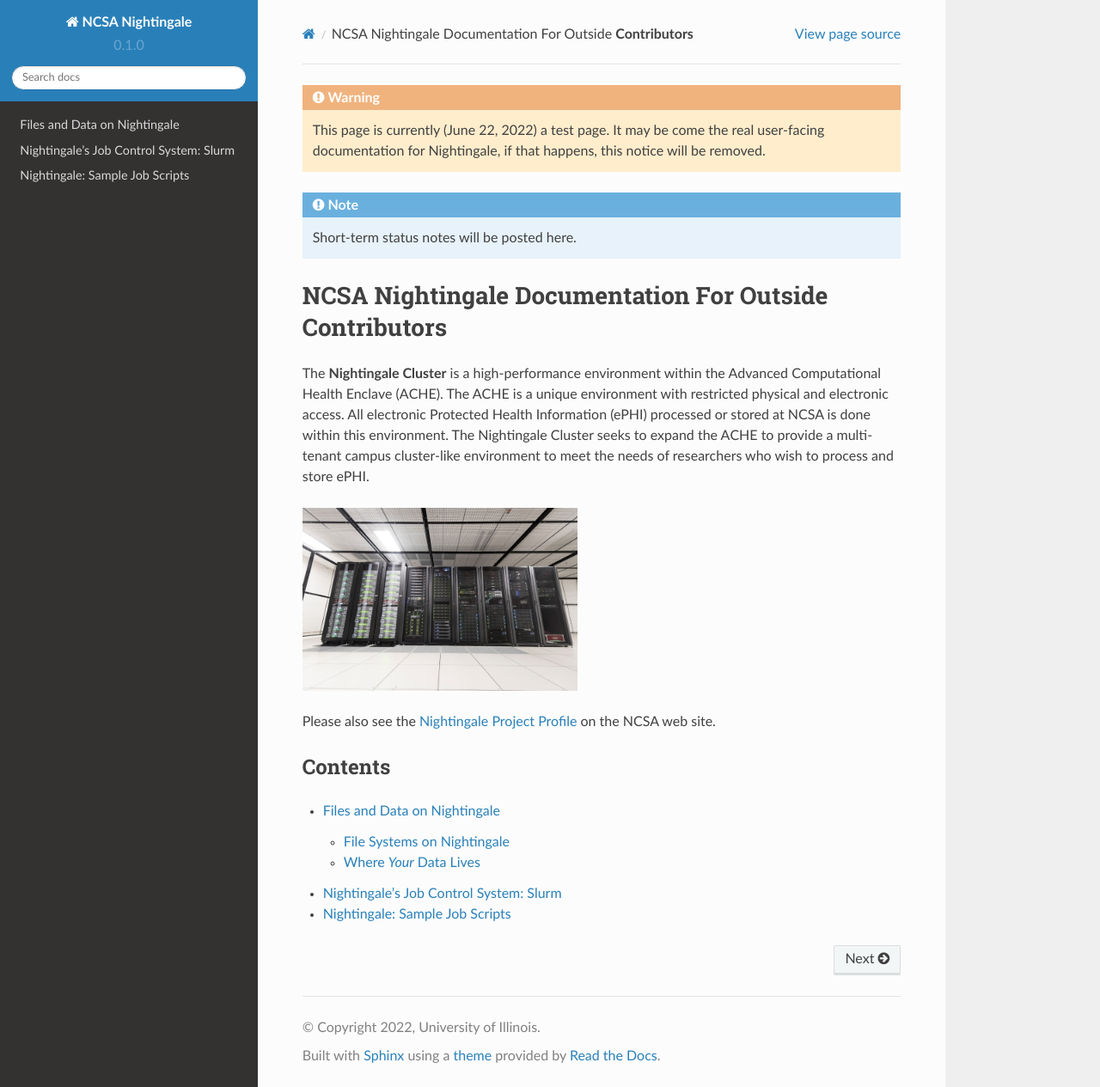
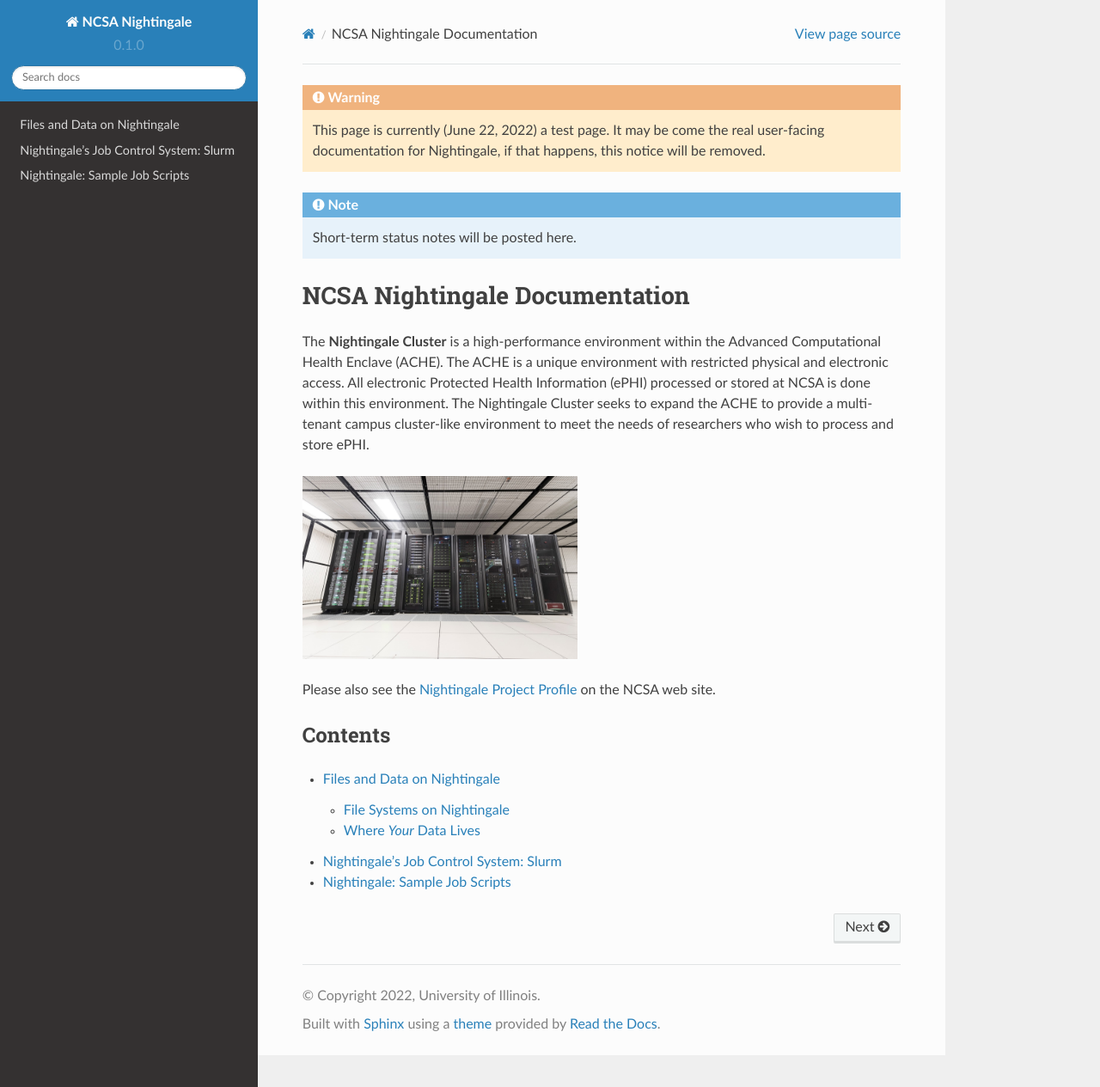
Before and after one commit to sfkappes/NG_documentation, a Sphinx documentation site: the page built from docs/source/index.rst, in a window 1280 px wide and 1265 px high. Shown: the whole window at 86% size. Built offline with Sphinx 7.4.7 and the Read the Docs theme 2.0.0, drawn with Linux system fonts in a browser that asks for light colours; pages that are not in the unit, such as notebooks, are missing from menus.

Commit message:
clean up title
Cleaning up title from some of the editing testing stuff that I'd added in.  Title should now be the normal one going forward.

```diff
--- a/docs/source/index.rst
+++ b/docs/source/index.rst
@@ -6,7 +6,7 @@
 
    Short-term status notes will be posted here.
 
-NCSA Nightingale Documentation For Outside **Contributors**
+NCSA Nightingale Documentation
 =========================================================
 
 The **Nightingale Cluster** is a high-performance environment within the Advanced Computational Health Enclave (ACHE). The ACHE is a unique environment with restricted physical and electronic access. All electronic Protected Health Information (ePHI) processed or stored at NCSA is done within this environment. The Nightingale Cluster seeks to expand the ACHE to provide a multi-tenant campus cluster-like environment to meet the needs of researchers who wish to process and store ePHI.
```
